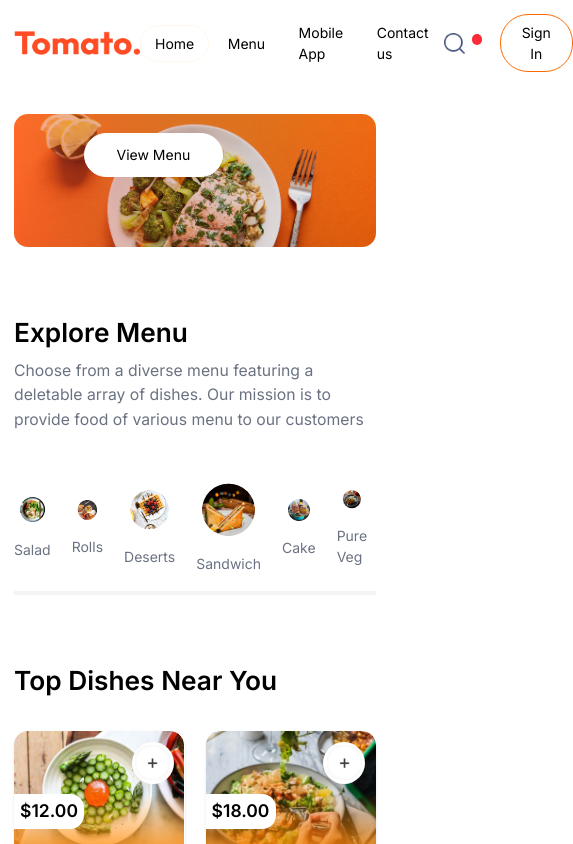
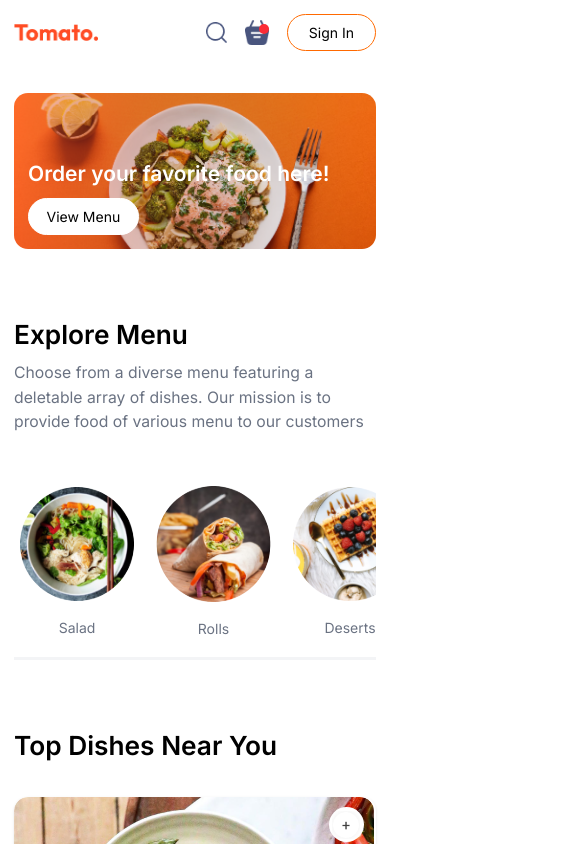
Before and after one commit to tylertgb/food-delivery-app, a React (Vite) app in the folder client/: page / in a window 390 px wide. Shown: the top 844 px of the page, 573 px wide, since content can reach past the window. Built offline with nearby package versions, Linux system fonts and the light colour scheme.

Commit message:
Refactor ExploreMenu and FoodDisplay for improved layout; add AppDownload component for app promotion

```diff
--- /dev/null
+++ b/client/src/components/app.download/AppDownload.jsx
@@ -0,0 +1,17 @@
+import React from 'react'
+import { assets } from '../../assets/assets'
+
+const AppDownload = () => {
+  return (
+    <div className='pb-24 pt-5 bg-white flex flex-col items-center justify-center gap-6 md:gap-12'>
+        <p className='text-2xl md:text-5xl font-semibold text-center'>For Better Experience Download <span className='text-2xl md:text-5xl font-semibold text-orange-500'>Tomato App</span></p>
+
+        <div className='flex items-center gap-4'>
+            <img src={assets.play_store} alt="" className='w-30 md:w-40' />
+            <img src={assets.app_store} alt="" className='w-30 md:w-40' />
+        </div>
+    </div>
+  )
+}
+
+export default AppDownload
--- a/client/src/components/explore.menu/ExploreMenu.jsx
+++ b/client/src/components/explore.menu/ExploreMenu.jsx
@@ -6,10 +6,10 @@ const ExploreMenu = ({category, setCategory}) => {
     <div className='py-20'>
         <h1 className='text-3xl font-semibold'>Explore Menu</h1>
         <p className='text-lg text-gray-500 mt-3'>Choose from a diverse menu featuring a deletable array of dishes. Our mission is to provide food of various menu to our customers</p>
-        <div className='explore-menu-list flex items-center justify-between gap-6 overflow-x-scroll w-full mt-8'>
+        <div className='explore-menu-list flex items-center justify-between gap-3 md:gap-6 overflow-x-scroll w-full mt-8'>
             {menu_list.map((item, index) => {
                 return(
-                    <div onClick={() => setCategory(prev=>prev === item.menu_name ? 'All' : item.menu_name)} key={index} className='flex flex-col items-center gap-3 cursor-pointer my-5'>
+                    <div onClick={() => setCategory(prev=>prev === item.menu_name ? 'All' : item.menu_name)} key={index} className='flex flex-col items-center gap-3 cursor-pointer w-36 min-w-36 my-5'>
                         <img src={item.menu_image} alt={item.menu_name} className={`rounded-full ${category === item.menu_name ? 'border-4 border-orange-500 p-0.5 duration-500' : ' border-4 border-transparent p-0.5'}`} />
                         <p className='text-gray-500'>{item.menu_name}</p>
                     </div>
--- a/client/src/components/food.display/FoodDisplay.jsx
+++ b/client/src/components/food.display/FoodDisplay.jsx
@@ -7,7 +7,7 @@ const FoodDisplay = ({category}) => {
   return (
     <div className='flex flex-col items-start gap-10 pb-20'>
         <h2 className='text-3xl font-semibold'>Top Dishes Near You</h2>
-        <div className='grid grid-cols-2 md:grid-cols-4 gap-6'>
+        <div className='grid grid-cols-1 md:grid-cols-4 gap-6'>
             {food_list.map((item, index) => {
                 if(category === "All" || item.category === category){
                     return(
--- a/client/src/components/food.item/FoodItem.jsx
+++ b/client/src/components/food.item/FoodItem.jsx
@@ -22,12 +22,12 @@ const FoodItem = ({id, name, image, price, description}) => {
                 <img src={image} alt={name} className='z-0 w-full h-full rounded-2xl object-cover hover:scale-110 duration-500 ' />
                 <div className='absolute top-0 right-3 bg-white rounded-full flex items-center p-1 mt-3'>
                     {!cartItems[id] ? (
-                        <img src={assets.add_icon_white} alt="" onClick={() => addToCart(id)} className='w-10' />
+                        <img src={assets.add_icon_white} alt="" onClick={() => addToCart(id)} className='w-8' />
                     ) : (
                         <div className='flex items-center gap-2'>
-                            <img src={assets.remove_icon_red} alt="" onClick={() => removeFromCart(id)} className='w-9' />
+                            <img src={assets.remove_icon_red} alt="" onClick={() => removeFromCart(id)} className='w-8' />
                             <span className='text-gray-600'>{cartItems[id]}</span>
-                            <img src={assets.add_icon_green} alt="" onClick={() => addToCart(id)} className='w-9' />
+                            <img src={assets.add_icon_green} alt="" onClick={() => addToCart(id)} className='w-8' />
                         </div>
                     )}
                 </div>
--- a/client/src/components/footer/Footer.jsx
+++ b/client/src/components/footer/Footer.jsx
@@ -4,7 +4,7 @@ import { assets } from '../../assets/assets'
 const Footer = () => {
   return (
     <div className='bg-black/70 px-4 md:px-36 pt-20'>
-        <div className='grid grid-cols-3 items-start place-items-end'>
+        <div className='grid grid-cols-1 md:grid-cols-3 items-start place-items-start gap-12 md:place-items-end'>
             <div>
                 <img src={assets.logo} alt="" className='mb-6' />
                 <p className='text-white'>Lorem ipsum dolor sit amet, consectetur adipisicing elit. Omnis numquam ipsum, error labore corrupti distinctio neque magnam ut consequuntur cum sapiente, illo necessitatibus fuga consectetur.</p>
--- a/client/src/components/header/Header.jsx
+++ b/client/src/components/header/Header.jsx
@@ -2,15 +2,15 @@ import React from "react";
 import '../../index.css'
 const Header = () => {
   return (
-    <main className="bg-[url(./assets/header_img.png)] flex flex-col justify-end h-[34vw] bg-cover bg-no-repeat rounded-2xl overflow-hidden">
-      <div className="header-content p-20 flex flex-col items-start gap-6 max-w-4xl">
-        <h2 className="text-6xl font-semibold text-white">
-          Order your favorite menu food here!
+    <main className="bg-[url(./assets/header_img.png)] flex flex-col justify-end h-[40vw] md:h-[34vw] bg-cover bg-no-repeat rounded-2xl overflow-hidden">
+      <div className="header-content p-4 md:p-20 flex flex-col items-start gap-3 md:gap-6 max-w-4xl">
+        <h2 className="text-2xl md:text-6xl font-semibold text-white">
+          Order your favorite food here!
         </h2>
-        <p className="text-white/95 text-lg">
+        <p className="text-white/95 text-lg hidden md:flex">
           Lorem ipsum dolor sit amet consectetur adipisicing elit. Aliquid sint numquam et odit amet? Assumenda, eius. Dolor enim repellat id nulla tempore accusantium ipsa quis facere, laboriosam sequi vitae odio.
         </p>
-        <button className="px-9 py-3 bg-white border border-white rounded-4xl hover:text-white hover:border hover:border-white duration-500 hover:bg-transparent">
+        <button className="px-5 py-2 md:px-9 md:py-3 bg-white border border-white rounded-4xl hover:text-white hover:border hover:border-white duration-500 hover:bg-transparent">
           View Menu
         </button>
       </div>
--- a/client/src/components/navbar/Navbar.jsx
+++ b/client/src/components/navbar/Navbar.jsx
@@ -6,12 +6,12 @@ const Navbar = () => {
   return (
     <div className=" bg-transparent px-4 md:px-36 py-4">
       <div className="flex items-center justify-between">
-        <img src={assets.logo} className="w-36" alt="" />
-        <ul className="flex items-center gap-1">
-          <li onClick={() => setMenu('home')} className={`rounded-4xl px-4 py-2 bg-transparent hover:bg-orange-50 duration-50 ${menu === 'home' ? 'border border-orange-50 duration-500': 'border border-transparent'}`}>Home</li>
-          <li onClick={() => setMenu('menu')} className={`rounded-4xl px-4 py-2 bg-transparent hover:bg-orange-50 duration-50 ${menu === 'menu' ? 'border border-orange-50 duration-500': 'border border-transparent'}`}>Menu</li>
-          <li onClick={() => setMenu('mobile-app')} className={`rounded-4xl px-4 py-2 bg-transparent hover:bg-orange-50 duration-50 ${menu === 'mobile-app' ? 'border border-orange-50 duration-500': 'border border-transparent'}`}>Mobile App</li>
-          <li onClick={() => setMenu('contact-us')} className={`rounded-4xl px-4 py-2 bg-transparent hover:bg-orange-50 duration-50 ${menu === 'contact-us' ? 'border border-orange-50 duration-500': 'border border-transparent'}`}>Contact us</li>
+        <img src={assets.logo} className="w-24 md:w-36" alt="" />
+        <ul className="hidden md:flex items-center gap-1">
+          <li onClick={() => setMenu('home')} className={`rounded-4xl px-4 py-2 cursor-pointer bg-transparent hover:bg-orange-50 duration-50 ${menu === 'home' ? 'border border-orange-50 duration-500': 'border border-transparent'}`}>Home</li>
+          <li onClick={() => setMenu('menu')} className={`rounded-4xl px-4 py-2 cursor-pointer bg-transparent hover:bg-orange-50 duration-50 ${menu === 'menu' ? 'border border-orange-50 duration-500': 'border border-transparent'}`}>Menu</li>
+          <li onClick={() => setMenu('mobile-app')} className={`rounded-4xl px-4 cursor-pointer py-2 bg-transparent hover:bg-orange-50 duration-50 ${menu === 'mobile-app' ? 'border border-orange-50 duration-500': 'border border-transparent'}`}>Mobile App</li>
+          <li onClick={() => setMenu('contact-us')} className={`rounded-4xl px-4 cursor-pointer py-2 bg-transparent hover:bg-orange-50 duration-50 ${menu === 'contact-us' ? 'border border-orange-50 duration-500': 'border border-transparent'}`}>Contact us</li>
         </ul>
         <div className="flex items-center gap-5">
           <img src={assets.search_icon} className="h-6 w-6" alt="" />
--- a/client/src/pages/home/Home.jsx
+++ b/client/src/pages/home/Home.jsx
@@ -2,6 +2,7 @@ import React, { useState } from 'react'
 import Header from '../../components/header/Header'
 import ExploreMenu from '../../components/explore.menu/ExploreMenu'
 import FoodDisplay from '../../components/food.display/FoodDisplay'
+import AppDownload from '../../components/app.download/AppDownload'
 
 const Home = () => {
   const [category, setCategory] = useState('All')
@@ -10,6 +11,7 @@ const Home = () => {
       <Header/>
       <ExploreMenu category={category} setCategory={setCategory}/>
       <FoodDisplay category={category}/>
+      <AppDownload/>
     </div>
   )
 }
```
